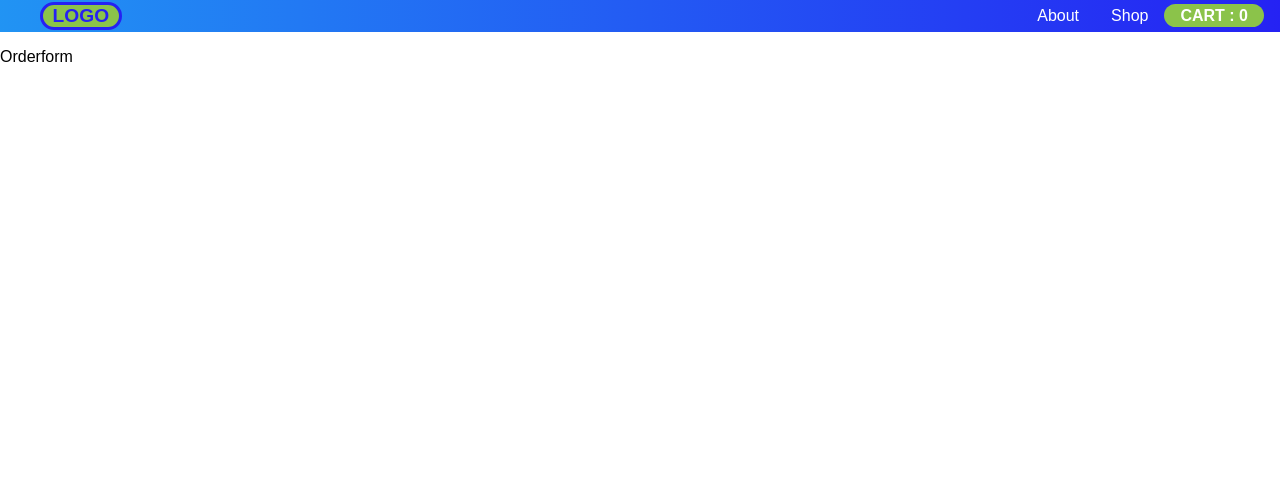
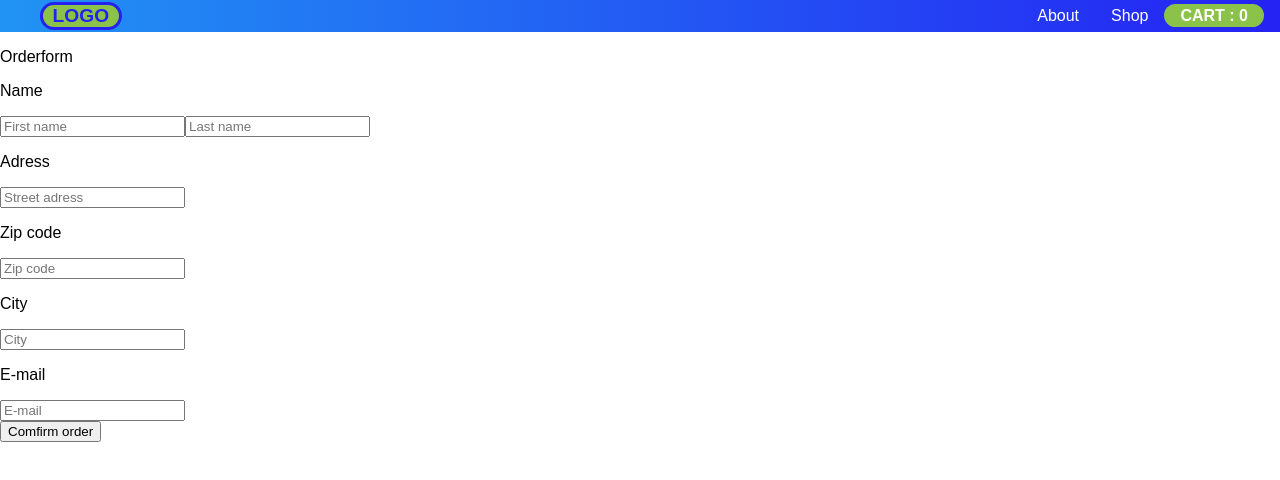
Before and after one commit to Hotheda/Calvinshop, a React (Create React App) app in the folder ClientApp/: page /calvin/checkout in a window 1280 px wide. Shown: the top 480 px of the page. Built offline with nearby package versions, Linux system fonts and the light colour scheme.

Commit message:
Chackout form for name and adress added

```diff
--- a/ClientApp/src/components/Orderform.js
+++ b/ClientApp/src/components/Orderform.js
@@ -1,7 +1,33 @@
 import React from "react"
 
 export default function Orderform(){
+
+    const handleclick = (e)=>{
+        e.preventDefault()
+        console.log("Click event")
+    }
+
     return(
-        <p>Orderform</p>
+        <div>
+            <p>Orderform</p>
+            <form>
+                <div>
+                    <p>Name</p>
+                    <input id="firstName" placeholder="First name"/>
+                    <input id="lastName" placeholder="Last name"/>
+                    <br/>
+                </div>
+                <p>Adress</p>
+                <input id="customerAdress" placeholder="Street adress"/>
+                <p>Zip code</p>
+                <input id="zipCode" placeholder="Zip code"/>
+                <p>City</p>
+                <input id="city" placeholder="City"/>
+                <p>E-mail</p>
+                <input id="eMail" placeholder="E-mail"/>
+                <br/>
+                <button onClick={handleclick}>Comfirm order</button>
+            </form>
+        </div>
     )
 }
```
